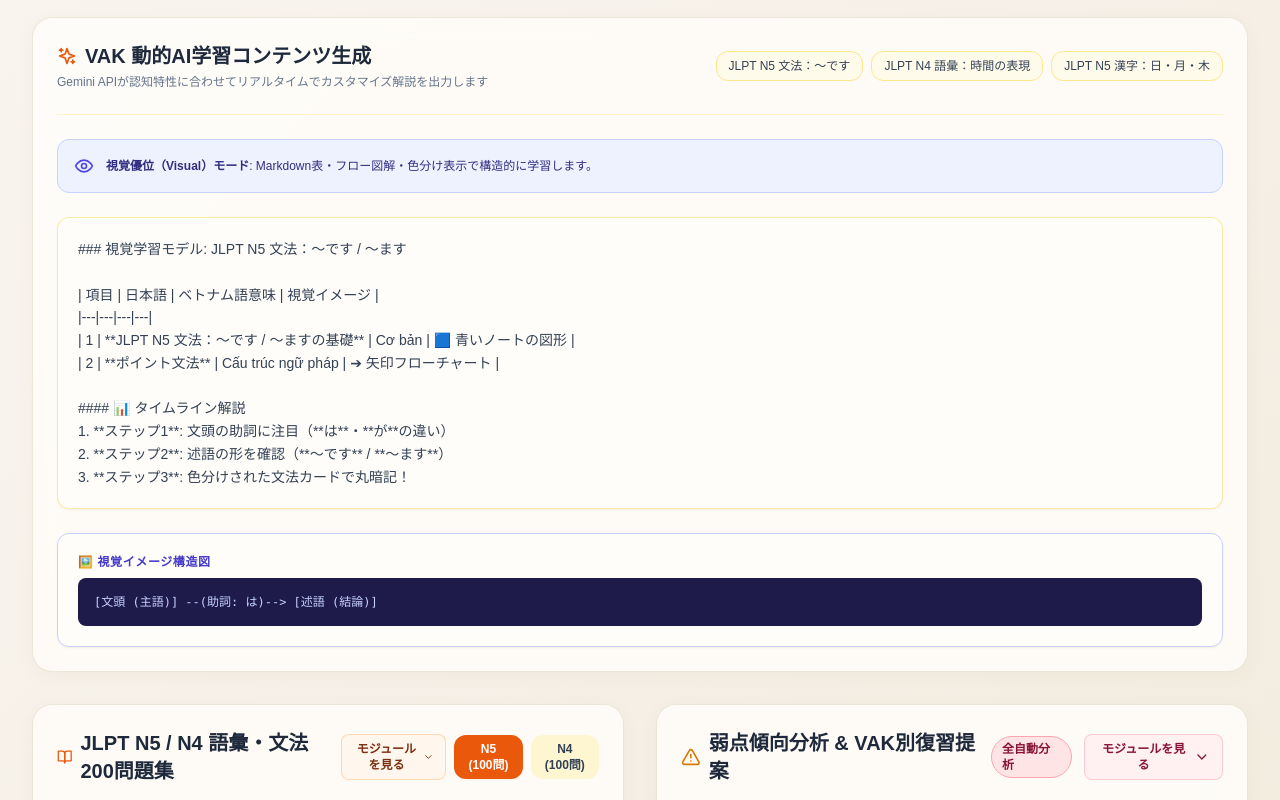
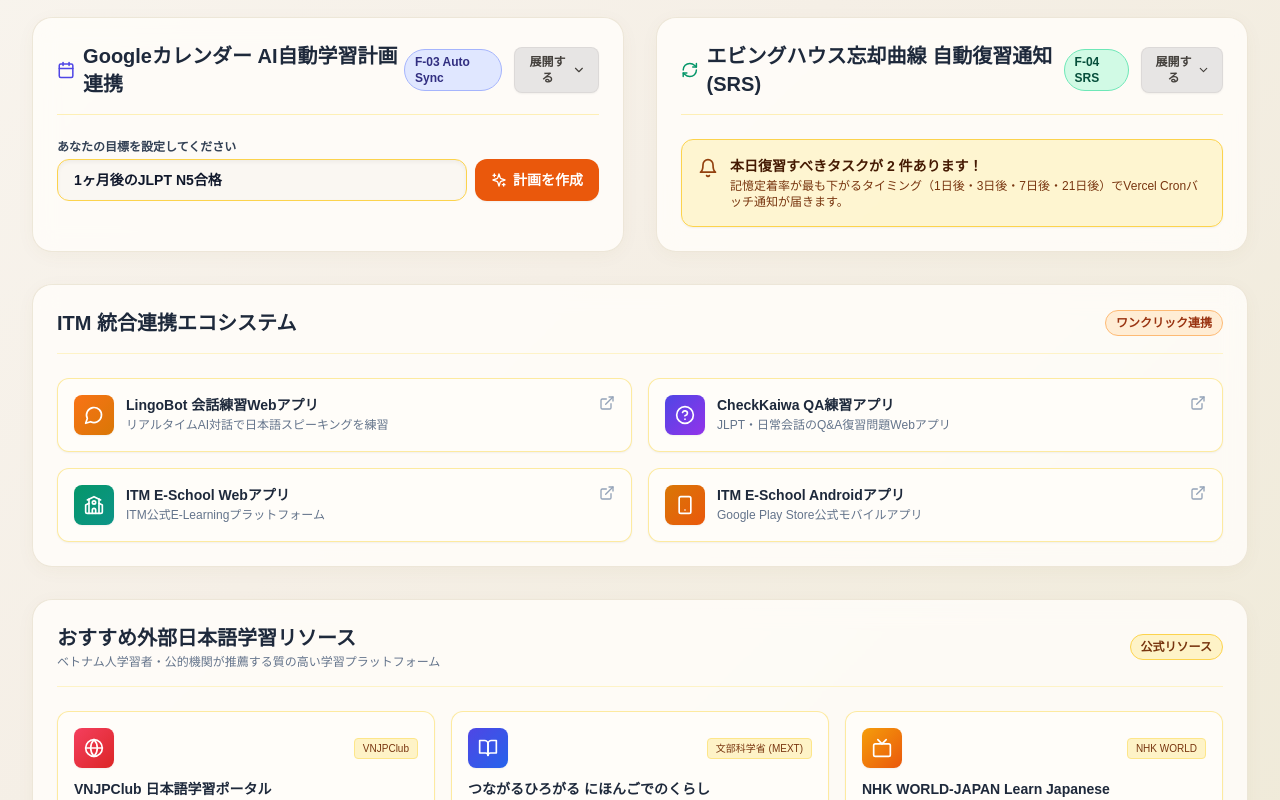
Before and after one commit to ITM-kaiwa/ILE, a Next.js app: page / in a window 1280 px wide. Shown: the part 600-1400 px from the top of the page. Built offline with nearby package versions, Linux system fonts and the light colour scheme.

Commit message:
style: set activeTab to null by default, unify toggle button colors to warm gray-beige, and update translation for viewModule

```diff
--- a/app/page.tsx
+++ b/app/page.tsx
@@ -28,7 +28,7 @@
   const [vakResult, setVakResult] = useState<VakResult | null>(null);
   const [weaknessRecords, setWeaknessRecords] = useState<WeaknessRecord[]>([]);
 
-  const [activeTab, setActiveTab] = useState<'learn' | 'kana' | 'vocab' | 'grammar' | 'kanji' | 'review'>('learn');
+  const [activeTab, setActiveTab] = useState<'learn' | 'kana' | 'vocab' | 'grammar' | 'kanji' | 'review' | null>(null);
 
   const [diagnosticModal, setDiagnosticModal] = useState<{
     isOpen: boolean;
--- a/components/CalendarScheduler.tsx
+++ b/components/CalendarScheduler.tsx
@@ -54,7 +54,7 @@
           </span>
           <button
             onClick={() => setIsExpanded(!isExpanded)}
-            className="px-3 py-1.5 rounded-lg bg-indigo-100 hover:bg-indigo-200 text-indigo-900 text-xs font-bold transition flex items-center space-x-1 border border-indigo-300/50"
+            className="px-3 py-1.5 rounded-lg bg-stone-200 hover:bg-stone-300 text-stone-700 text-xs font-bold transition flex items-center space-x-1 border border-stone-300/60 shadow-sm"
           >
             <span>{isExpanded ? t.collapseModule : t.viewModule}</span>
             {isExpanded ? <ChevronUp className="w-4 h-4" /> : <ChevronDown className="w-4 h-4" />}
--- a/components/GrammarCardsSection.tsx
+++ b/components/GrammarCardsSection.tsx
@@ -81,7 +81,7 @@
           </button>
           <button
             onClick={() => setIsExpanded(!isExpanded)}
-            className="px-3 py-1.5 rounded-lg bg-slate-100 hover:bg-slate-200 text-slate-700 text-xs font-bold transition flex items-center space-x-1 border border-slate-300/50"
+            className="px-3 py-1.5 rounded-lg bg-stone-200 hover:bg-stone-300 text-stone-700 text-xs font-bold transition flex items-center space-x-1 border border-stone-300/60 shadow-sm"
           >
             <span>{isExpanded ? t.collapseModule : t.viewModule}</span>
             {isExpanded ? <ChevronUp className="w-4 h-4" /> : <ChevronDown className="w-4 h-4" />}
--- a/components/JlptPractice.tsx
+++ b/components/JlptPractice.tsx
@@ -75,7 +75,7 @@
         <div className="flex items-center space-x-2">
           <button
             onClick={() => setIsExpanded(!isExpanded)}
-            className="px-3 py-1.5 rounded-lg bg-orange-50 hover:bg-orange-100 text-orange-900 text-xs font-bold transition flex items-center space-x-1 border border-orange-300/50"
+            className="px-3 py-1.5 rounded-lg bg-stone-200 hover:bg-stone-300 text-stone-700 text-xs font-bold transition flex items-center space-x-1 border border-stone-300/60 shadow-sm"
           >
             <span>{isExpanded ? t.collapseModule : t.viewModule}</span>
             {isExpanded ? <ChevronUp className="w-4 h-4" /> : <ChevronDown className="w-4 h-4" />}
--- a/components/KanaCardsSection.tsx
+++ b/components/KanaCardsSection.tsx
@@ -103,7 +103,7 @@
           </button>
           <button
             onClick={() => setIsExpanded(!isExpanded)}
-            className="px-3 py-1.5 rounded-lg bg-slate-100 hover:bg-slate-200 text-slate-700 text-xs font-bold transition flex items-center space-x-1 border border-slate-300/50"
+            className="px-3 py-1.5 rounded-lg bg-stone-200 hover:bg-stone-300 text-stone-700 text-xs font-bold transition flex items-center space-x-1 border border-stone-300/60 shadow-sm"
           >
             <span>{isExpanded ? t.collapseModule : t.viewModule}</span>
             {isExpanded ? <ChevronUp className="w-4 h-4" /> : <ChevronDown className="w-4 h-4" />}
--- a/components/KanjiCardsSection.tsx
+++ b/components/KanjiCardsSection.tsx
@@ -114,7 +114,7 @@
           </a>
           <button
             onClick={() => setIsExpanded(!isExpanded)}
-            className="px-3 py-1.5 rounded-lg bg-slate-100 hover:bg-slate-200 text-slate-700 text-xs font-bold transition flex items-center space-x-1 border border-slate-300/50"
+            className="px-3 py-1.5 rounded-lg bg-stone-200 hover:bg-stone-300 text-stone-700 text-xs font-bold transition flex items-center space-x-1 border border-stone-300/60 shadow-sm"
           >
             <span>{isExpanded ? t.collapseModule : t.viewModule}</span>
             {isExpanded ? <ChevronUp className="w-4 h-4" /> : <ChevronDown className="w-4 h-4" />}
--- a/components/MinnaFlashcardsSection.tsx
+++ b/components/MinnaFlashcardsSection.tsx
@@ -183,7 +183,7 @@
           )}
           <button
             onClick={() => setIsExpanded(!isExpanded)}
-            className="px-3 py-1.5 rounded-lg bg-slate-100 hover:bg-slate-200 text-slate-700 text-xs font-bold transition flex items-center space-x-1 border border-slate-300/50"
+            className="px-3 py-1.5 rounded-lg bg-stone-200 hover:bg-stone-300 text-stone-700 text-xs font-bold transition flex items-center space-x-1 border border-stone-300/60 shadow-sm"
           >
             <span>{isExpanded ? t.collapseModule : t.viewModule}</span>
             {isExpanded ? <ChevronUp className="w-4 h-4" /> : <ChevronDown className="w-4 h-4" />}
--- a/components/ReviewManager.tsx
+++ b/components/ReviewManager.tsx
@@ -32,7 +32,7 @@
           </span>
           <button
             onClick={() => setIsExpanded(!isExpanded)}
-            className="px-3 py-1.5 rounded-lg bg-emerald-100 hover:bg-emerald-200 text-emerald-900 text-xs font-bold transition flex items-center space-x-1 border border-emerald-300/50"
+            className="px-3 py-1.5 rounded-lg bg-stone-200 hover:bg-stone-300 text-stone-700 text-xs font-bold transition flex items-center space-x-1 border border-stone-300/60 shadow-sm"
           >
             <span>{isExpanded ? t.collapseModule : t.viewModule}</span>
             {isExpanded ? <ChevronUp className="w-4 h-4" /> : <ChevronDown className="w-4 h-4" />}
--- a/components/WeaknessAnalyzer.tsx
+++ b/components/WeaknessAnalyzer.tsx
@@ -32,7 +32,7 @@
           </span>
           <button
             onClick={() => setIsExpanded(!isExpanded)}
-            className="px-3 py-1.5 rounded-lg bg-rose-50 hover:bg-rose-100 text-rose-900 text-xs font-bold transition flex items-center space-x-1 border border-rose-300/50"
+            className="px-3 py-1.5 rounded-lg bg-stone-200 hover:bg-stone-300 text-stone-700 text-xs font-bold transition flex items-center space-x-1 border border-stone-300/60 shadow-sm"
           >
             <span>{isExpanded ? t.collapseModule : t.viewModule}</span>
             {isExpanded ? <ChevronUp className="w-4 h-4" /> : <ChevronDown className="w-4 h-4" />}
--- a/lib/i18n.ts
+++ b/lib/i18n.ts
@@ -54,7 +54,7 @@
     "extResourcesTitle": "おすすめ外部日本語学習リソース",
     "openSite": "サイトを開く",
     "selectLang": "言語切替 / Ngôn ngữ",
-    "viewModule": "モジュールを見る",
+    "viewModule": "展開する",
     "collapseModule": "折りたたむ"
   },
   "vi": {
@@ -110,7 +110,7 @@
     "extResourcesTitle": "Tài nguyên Học tiếng Nhật Khuyên dùng",
     "openSite": "Mở trang web",
     "selectLang": "Ngôn ngữ / 言語切替",
-    "viewModule": "Xem mô-đun",
+    "viewModule": "Mở rộng",
     "collapseModule": "Thu gọn"
   }
 };
```
